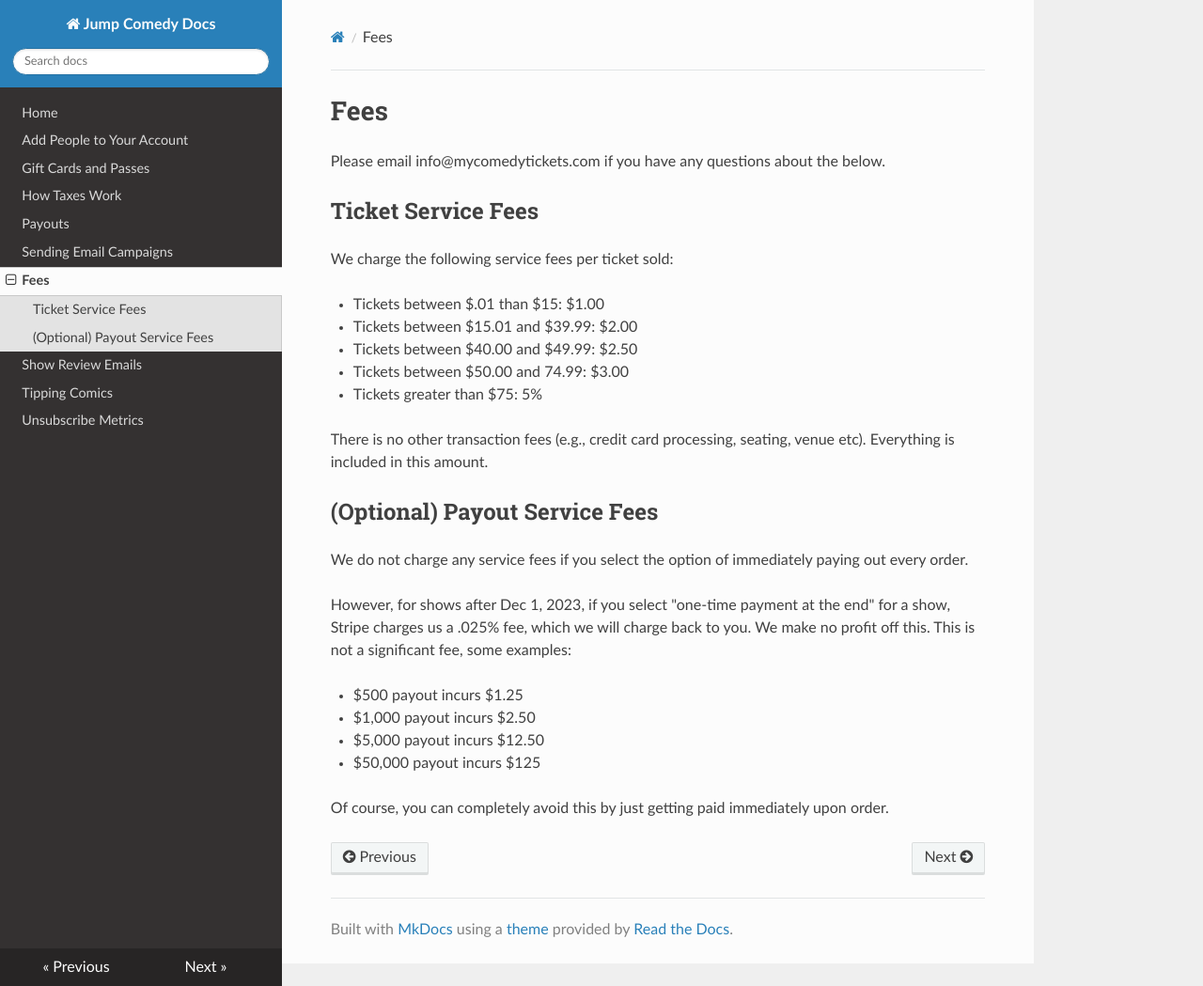
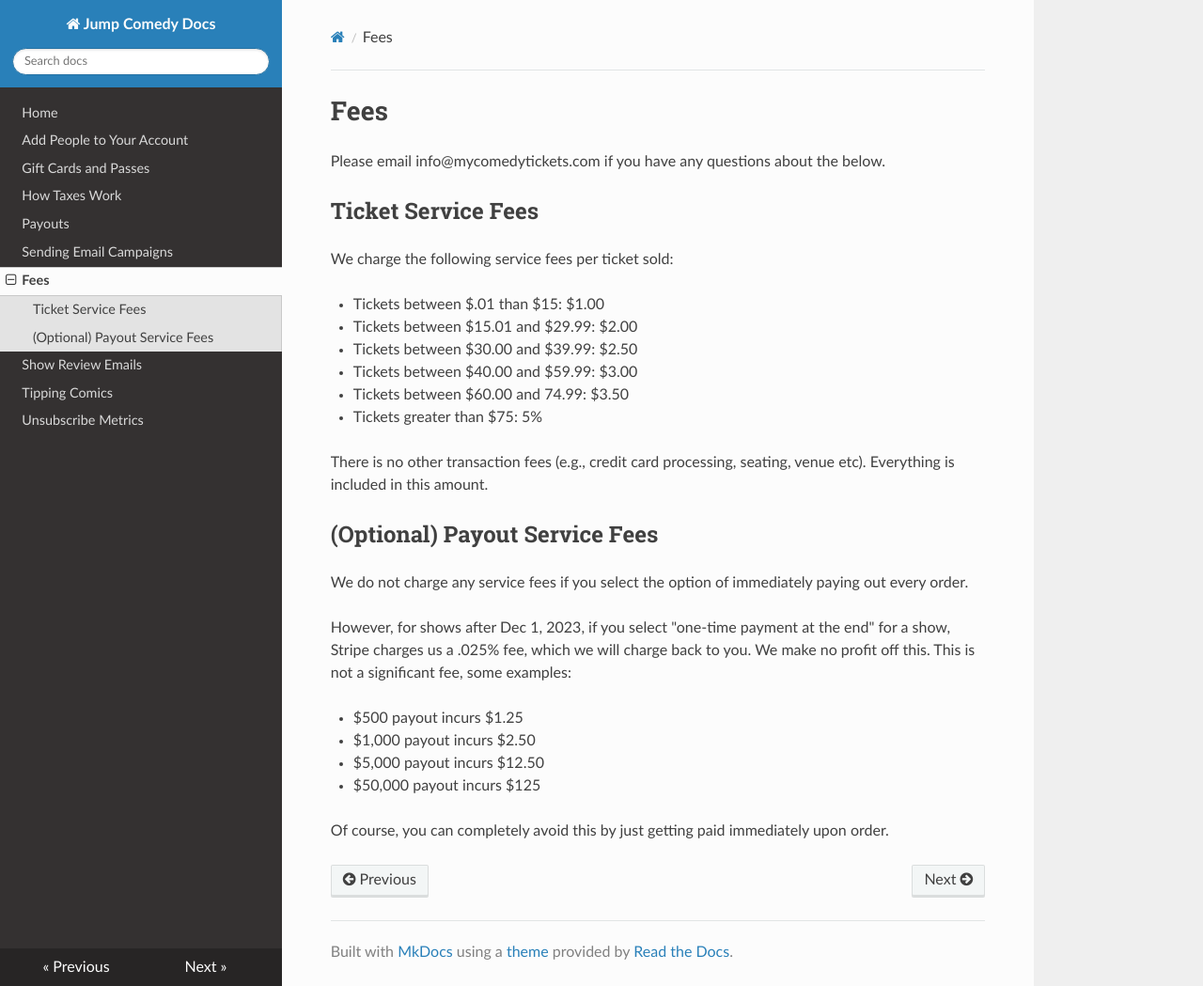
Before and after one commit to Jump-Comedy/jump-comedy-docs, an MkDocs documentation site: the page built from docs/service-fees.md, in a window 1280 px wide and 1049 px high. Shown: the whole window at 94% size. Built offline with MkDocs 1.6.1, drawn with Linux system fonts in a browser that asks for light colours; nearby versions of some CDN libraries.

Commit message:
updated fees

```diff
--- a/docs/service-fees.md
+++ b/docs/service-fees.md
@@ -7,9 +7,10 @@ Please email info@mycomedytickets.com if you have any questions about the below.
 We charge the following service fees per ticket sold:
 
 - Tickets between $.01 than $15: $1.00
-- Tickets between $15.01 and $39.99: $2.00
-- Tickets between $40.00 and $49.99: $2.50
-- Tickets between $50.00 and 74.99: $3.00
+- Tickets between $15.01 and $29.99: $2.00
+- Tickets between $30.00 and $39.99: $2.50
+- Tickets between $40.00 and $59.99: $3.00
+- Tickets between $60.00 and 74.99: $3.50
 - Tickets greater than $75: 5%
 
 There is no other transaction fees (e.g., credit card processing, seating, venue etc). Everything is included in this amount.
```
